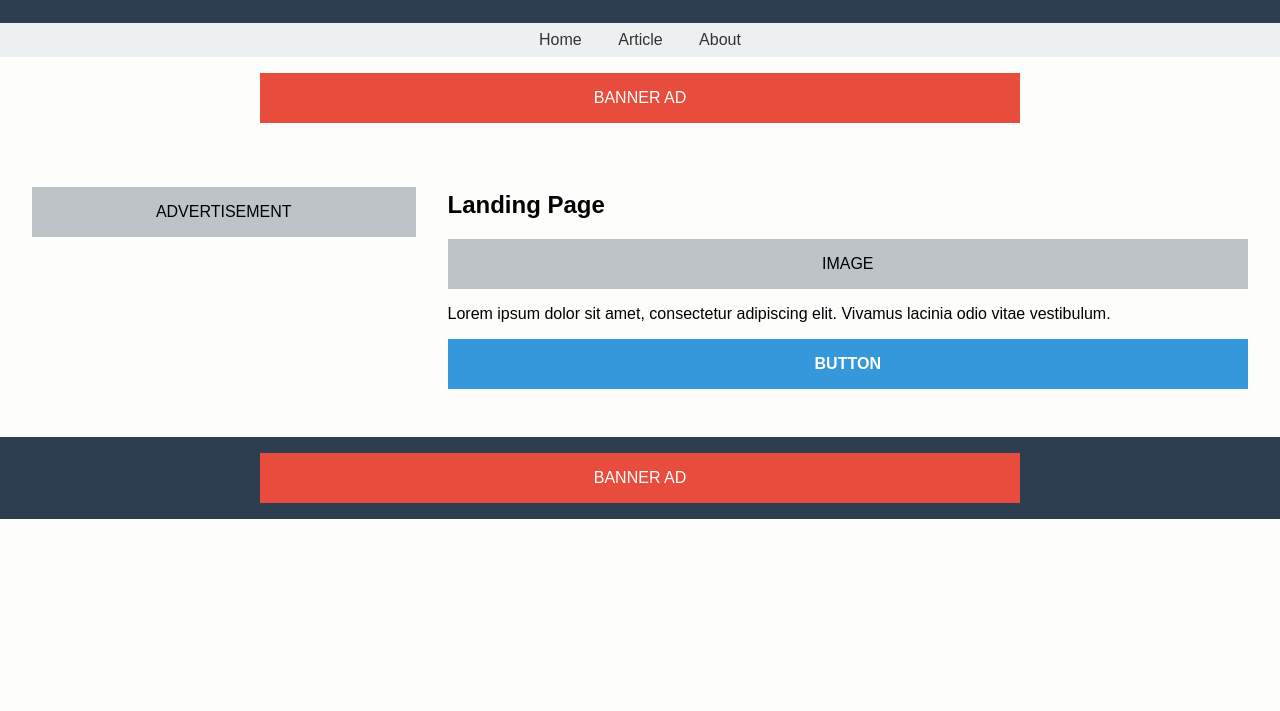
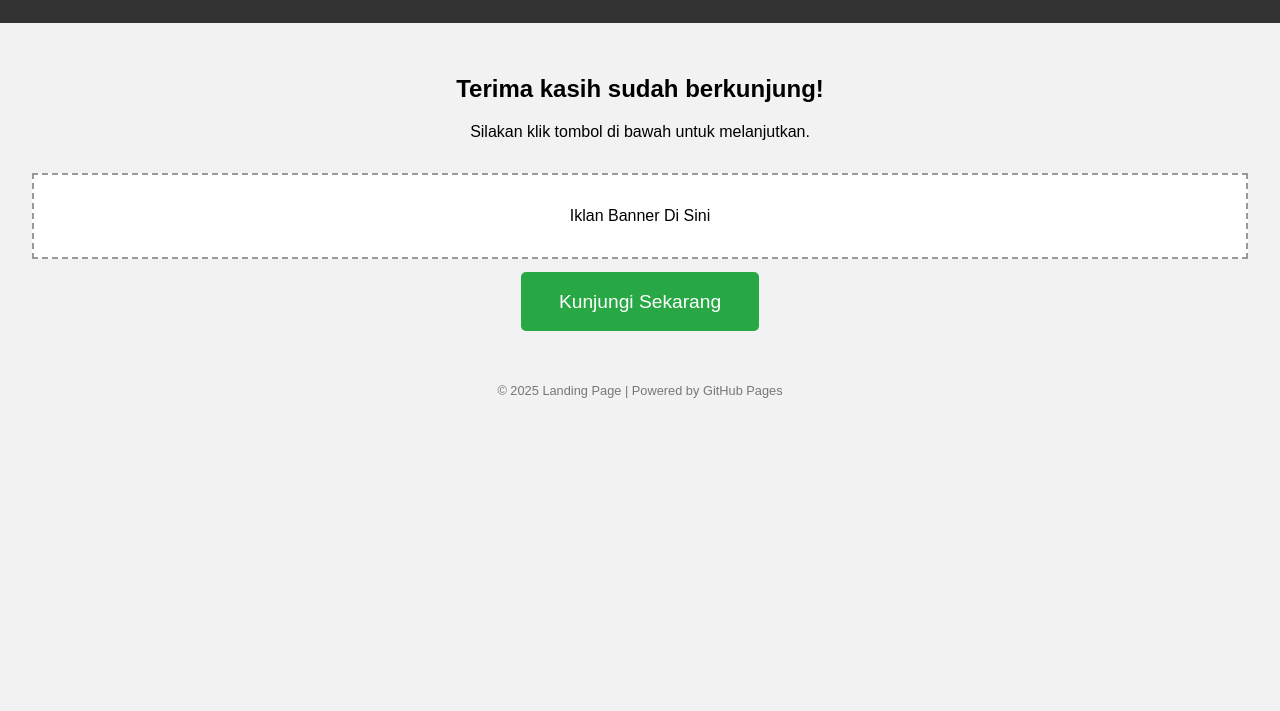
Before and after one commit to setyawan153/landing-iklan, a plain HTML site: page index.html in a window 1280 px wide. Shown: the part 89-800 px from the top of the page. Drawn offline with Linux system fonts and the light colour scheme.

Commit message:
Update index.html

```diff
--- a/index.html
+++ b/index.html
@@ -1,93 +1,75 @@
-<!DOCTYPE html><html lang="en">
+
+<!DOCTYPE html>
+<html lang="en">
 <head>
   <meta charset="UTF-8">
-  <meta name="viewport" content="width=device-width, initial-scale=1.0">
-  <title>Landing Page with Ads</title>
+  <meta name="viewport" content="width=device-width, initial-scale=1">
+  <title>Welcome to My Landing Page</title>
   <style>
     body {
       font-family: Arial, sans-serif;
+      background: #f2f2f2;
       margin: 0;
       padding: 0;
-      background: #fdfdfb;
+      text-align: center;
     }
-    header, footer {
-      background: #2c3e50;
+    header {
+      background-color: #333;
       color: white;
-      text-align: center;
-      padding: 1rem 0;
+      padding: 1em 0;
     }
-    nav {
-      background: #ecf0f1;
-      text-align: center;
-      padding: 0.5rem 0;
-    }
-    nav a {
-      margin: 0 1rem;
-      color: #333;
-      text-decoration: none;
+    .container {
+      padding: 2em;
     }
     .banner-ad {
-      background: #e74c3c;
-      color: white;
-      text-align: center;
-      padding: 1rem;
-      margin: 1rem auto;
-      width: 90%;
-      max-width: 728px;
-    }
-    .container {
-      display: flex;
-      flex-wrap: wrap;
-      justify-content: center;
-      padding: 1rem;
-    }
-    .sidebar {
-      flex: 1 1 250px;
-      margin: 1rem;
-    }
-    .main-content {
-      flex: 3 1 400px;
-      margin: 1rem;
-    }
-    .ad-box, .image-placeholder, .cta-button {
-      background: #bdc3c7;
-      text-align: center;
-      margin: 1rem 0;
-      padding: 1rem;
+      margin: 2em 0;
+      border: 2px dashed #999;
+      padding: 1em;
+      background: #fff;
     }
     .cta-button {
-      background: #3498db;
+      background-color: #28a745;
       color: white;
-      cursor: pointer;
-      font-weight: bold;
+      padding: 1em 2em;
+      text-decoration: none;
+      border-radius: 5px;
+      font-size: 1.2em;
     }
     .cta-button:hover {
-      background: #2980b9;
+      background-color: #218838;
     }
-    footer .banner-ad {
-      margin: 0 auto;
+    footer {
+      margin-top: 3em;
+      font-size: 0.8em;
+      color: #777;
     }
   </style>
 </head>
 <body>
-  <header>
-    <h1>LOGO</h1>
-  </header>  <nav>
-    <a href="#">Home</a>
-    <a href="#">Article</a>
-    <a href="#">About</a>
-  </nav>  <div class="banner-ad">BANNER AD</div>  <div class="container">
-    <div class="sidebar">
-      <div class="ad-box">ADVERTISEMENT</div>
-    </div><div class="main-content">
-  <h2>Landing Page</h2>
-  <div class="image-placeholder">IMAGE</div>
-  <p>Lorem ipsum dolor sit amet, consectetur adipiscing elit. Vivamus lacinia odio vitae vestibulum.</p>
-  <div class="cta-button">BUTTON</div>
+
+<header>
+  <h1>My Monetized Landing Page</h1>
+</header>
+
+<div class="container">
+  <h2>Terima kasih sudah berkunjung!</h2>
+  <p>Silakan klik tombol di bawah untuk melanjutkan.</p>
+
+  <div class="banner-ad">
+    <!-- Tempat script banner HilltopAds -->
+    <p>Iklan Banner Di Sini</p>
+  </div>
+
+  <a href="https://hilltopads-smartlink.example" class="cta-button">Kunjungi Sekarang</a>
 </div>
 
-  </div>  <footer>
-    <div class="banner-ad">BANNER AD</div>
-  </footer>
+<footer>
+  &copy; 2025 Landing Page | Powered by GitHub Pages
+</footer>
+
+<!-- Tempel script popunder/in-page push di bawah ini -->
+<!-- Contoh: -->
+<!-- <script type="text/javascript" src="https://hilltopads.net/popunder.js"></script> -->
+
 </body>
 </html>
```
